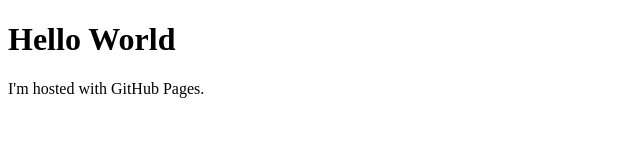
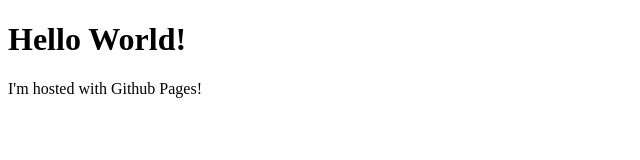
Before and after one commit to Zeyue/zeyue, a plain HTML site: page index.html in a window 1280 px wide. Shown: the full height of the page, 0-640 px from the left. Drawn offline with Linux system fonts and the light colour scheme.

Commit message:
Revert "HelloWorld2"
This reverts commit cb8dfa5e6ae8f6836c93b8a0c8d0df8823c70327.

```diff
--- a/index.html
+++ b/index.html
@@ -1,7 +1,8 @@
 <!DOCTYPE html>
+
 <html>
 	<body>
-		<h1>Hello World</h1>
-		<p>I'm hosted with GitHub Pages.</p>
+		<h1>Hello World!</h1>
+		<p>I'm hosted with Github Pages!</p>
 	</body>
 </html>
```
